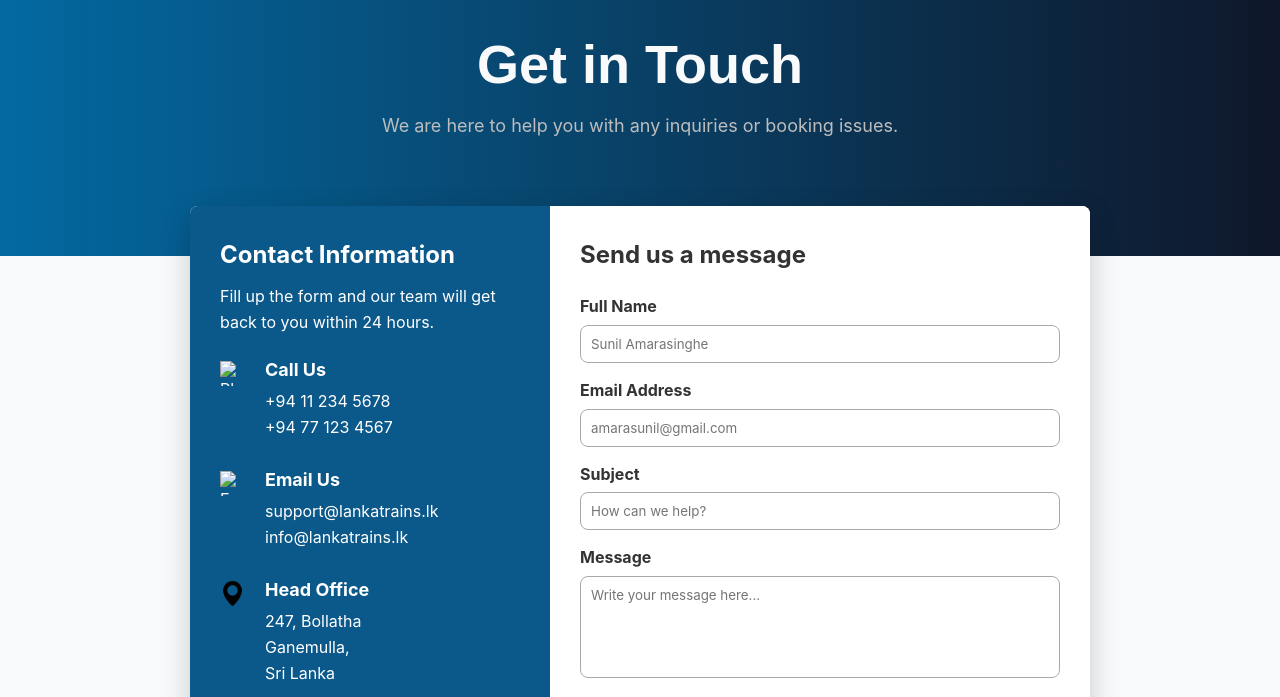
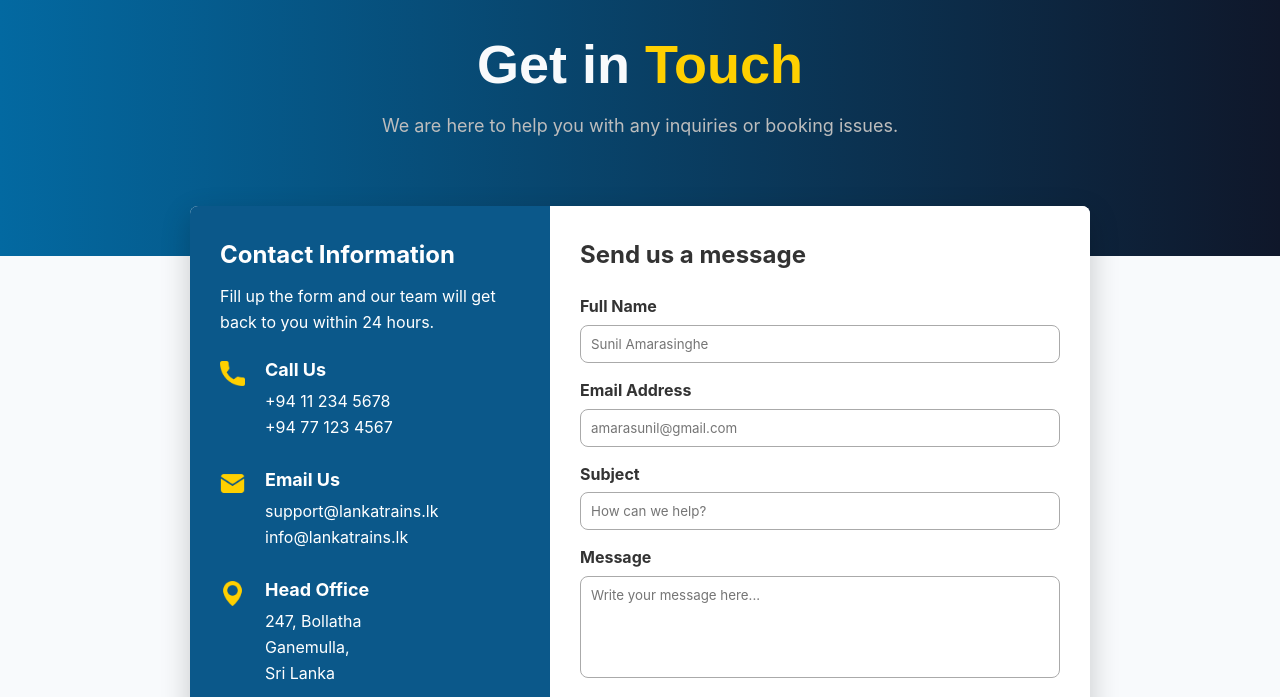
Before and after one commit to hasiyak/NonSonsTrain, a plain HTML site: page contact.html in a window 1280 px wide. Shown: the part 94-791 px from the top of the page. Drawn offline with Linux system fonts and the light colour scheme.

Commit message:
Simple Update on Contacts

```diff
--- a/contact.html
+++ b/contact.html
@@ -39,7 +39,7 @@
     </header>
     <div class="titleBox">
         <div class="aboutTitle">
-            <h1 class="title">Get in Touch</h1>
+            <h1 class="title">Get in <span style="color: #ffd000;">Touch</span></h1>
         </div>
         <p class="titlePara">We are here to help you with any inquiries or booking issues.</p>
     </div>
@@ -51,7 +51,7 @@
             <p>Fill up the form and our team will get back to you within 24 hours.</p>
 
             <div class="info-item">
-                <img src="assets/call.png" alt="Phone Icon">
+                <img src="assets/call1.png" alt="Phone Icon">
                 <div>
                     <h3>Call Us</h3>
                     <p>+94 11 234 5678<br>+94 77 123 4567</p>
@@ -59,7 +59,7 @@
             </div>
 
             <div class="info-item">
-                <img src="assets/email.png" alt="Email Icon">
+                <img src="assets/email1.png" alt="Email Icon">
                 <div>
                     <h3>Email Us</h3>
                     <p>support@lankatrains.lk<br>info@lankatrains.lk</p>
@@ -67,7 +67,7 @@
             </div>
 
             <div class="info-item">
-                <img src="assets/from.png" alt="Location Icon">
+                <img src="assets/from1.png" alt="Location Icon">
                 <div>
                     <h3>Head Office</h3>
                     <p>247, Bollatha<br>Ganemulla,<br>Sri Lanka</p>
```
Also changed, not shown: assets/call1.png (added), assets/email1.png (added), assets/from1.png (added).
